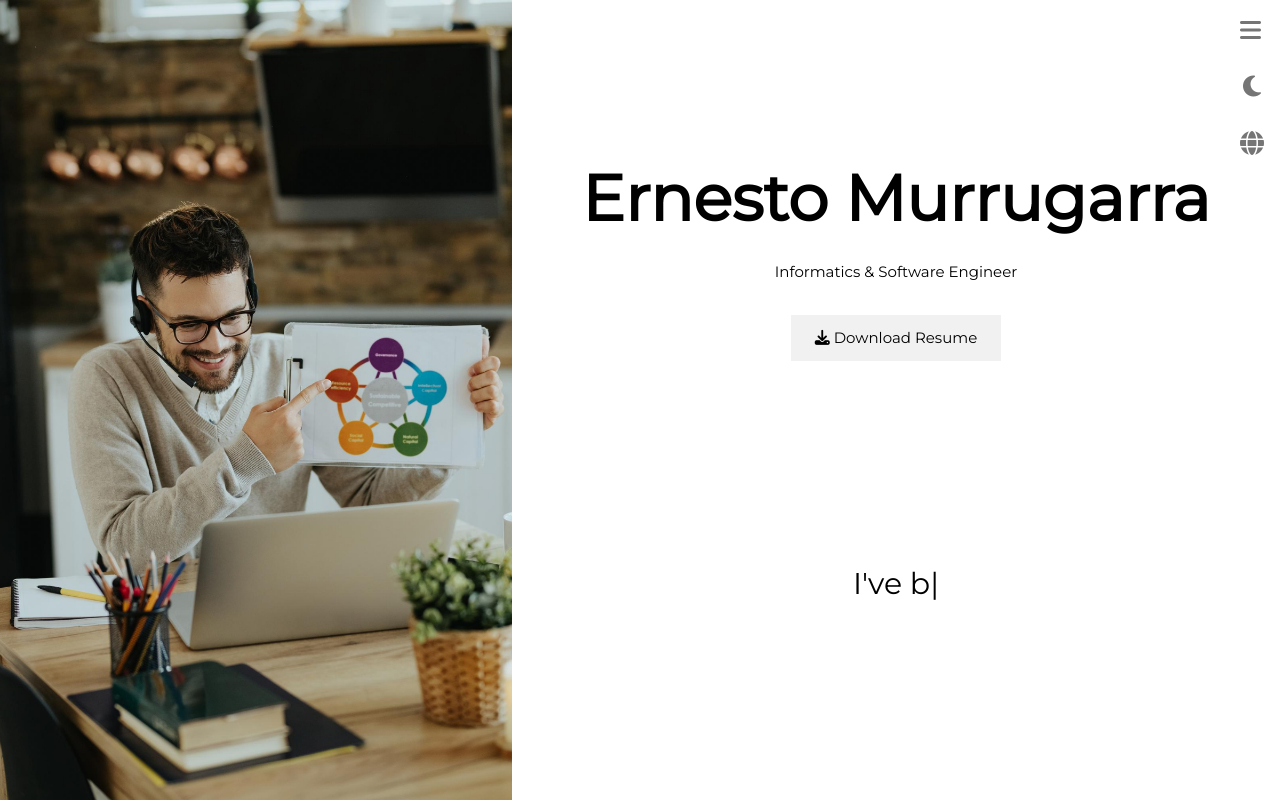
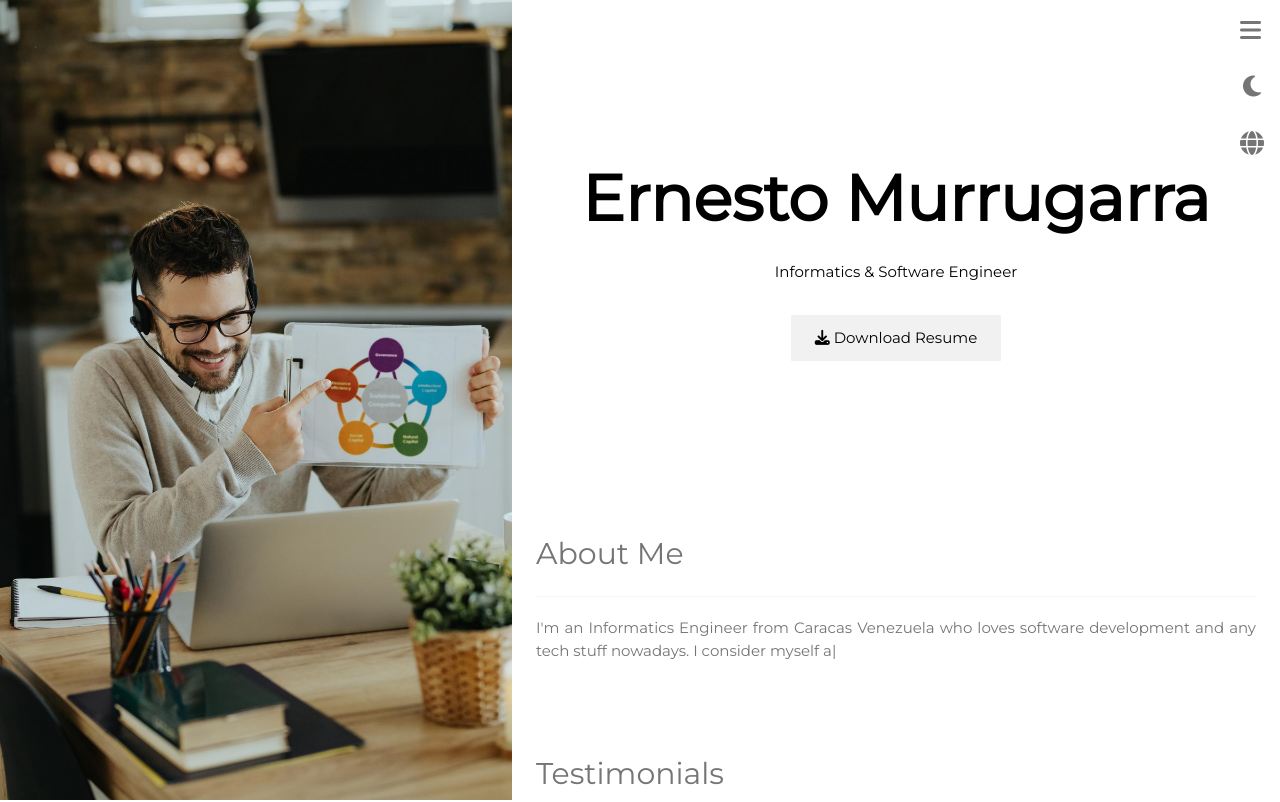
Before and after one commit to murru/my-web-presentation, a React (Vite) app: page / in a window 1280 px wide. Shown: the top 802 px of the page. Built offline with nearby package versions, Linux system fonts and the light colour scheme.

Commit message:
Changed home section and added about me section.

```diff
--- a/src/App.jsx
+++ b/src/App.jsx
@@ -64,11 +64,14 @@ export default function App() {
           <button className="resume-btn">
             <i className="fa fa-download"></i> Download Resume
           </button>
+        </header>
 
-          <div className="introduction">
-            <Introduction />
-          </div>
-        </header>
+        {/* About me */}
+        <div id="aboutMe" className="content__testimonials">
+          <h2>About Me</h2>
+          <hr className="w3-opacity" />
+          <Introduction />
+        </div>
 
         {/* Testimonials */}
         <div id="testimonials" className="content__testimonials">
--- a/src/components/Introduction.jsx
+++ b/src/components/Introduction.jsx
@@ -3,25 +3,14 @@ import { TypeAnimation } from 'react-type-animation'
 
 export default function Introduction() {
   const steps = [
-    "I love software development ❤️!!!", 3000,
-    "I've been doing this for 9+ years 😎, so...", 3000,
-    "You can ask me anything you want", 2000,
-    "✨'Cause I will guide you to the correct way✨", 5000,
-    "Enjoy my website and...", 2000,
-    "If you want to talk contact me, below is the information", 3000,
-    "I can help you with databases,", 2000,
-    "Back end and front end code,", 2000,
-    "Even setting up a CI/CD so you can check all changes in real time", 5000,
-    "Let's not waste any more time 🧑🏻‍💻", 7000,
-    "Starting again...", 5000,
+    "I'm an Informatics Engineer from Caracas Venezuela who loves software development and any tech stuff nowadays. I consider myself a consultant at this point of my career because I've worked in many projects building software from zero passing through steps such as getting project requiremens, choosing stack to work with, writting the code and deployment process. Enjoy my website!",
   ]
   return (
     <TypeAnimation
       sequence={ steps }
-      wrapper="div"
+      wrapper="p"
       cursor={ true }
-      repeat={ Infinity }
-      style={{ fontSize: '2em' }}
+      repeat={ false }
       speed={ 50 }
     />
   )
--- a/src/components/Navbar.jsx
+++ b/src/components/Navbar.jsx
@@ -20,6 +20,7 @@ export default function Navbar({ showNav, setShowNav }) {
       </button>
       <div className="navbar__options">
         <a href="#home" className="link" onClick={ () => closeNav() }>Home</a>
+        <a href="#aboutMe" className="link" onClick={ () => closeNav() }>About Me</a>
         <a href="#testimonials" className="link" onClick={ () => closeNav() }>Testimonials</a>
         <a href="#showcase" className="link" onClick={ () => closeNav() }>Showcase</a>
         <a href="#portfolio" className="link" onClick={ () => closeNav() }>Portfolio</a>
```
